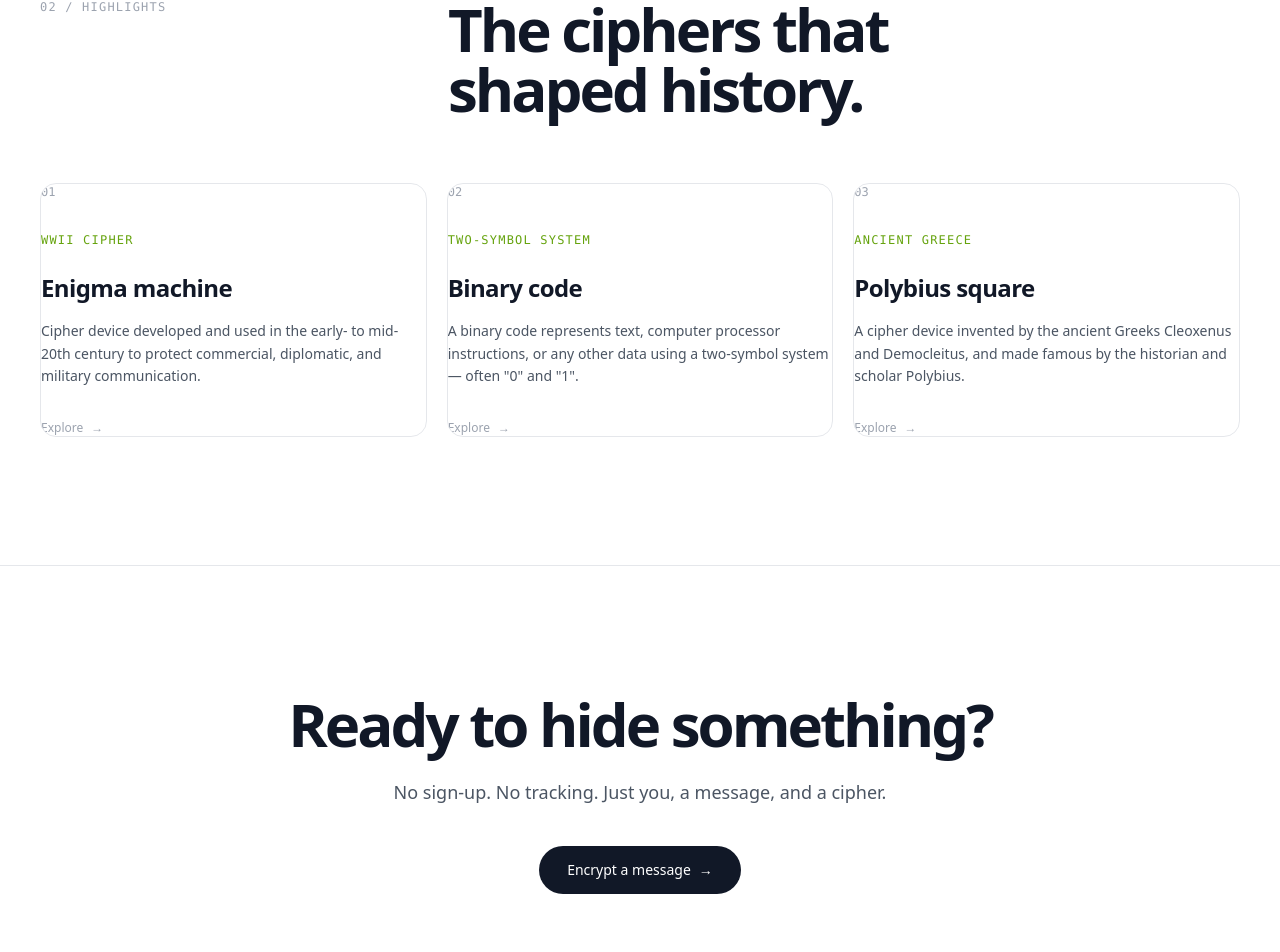
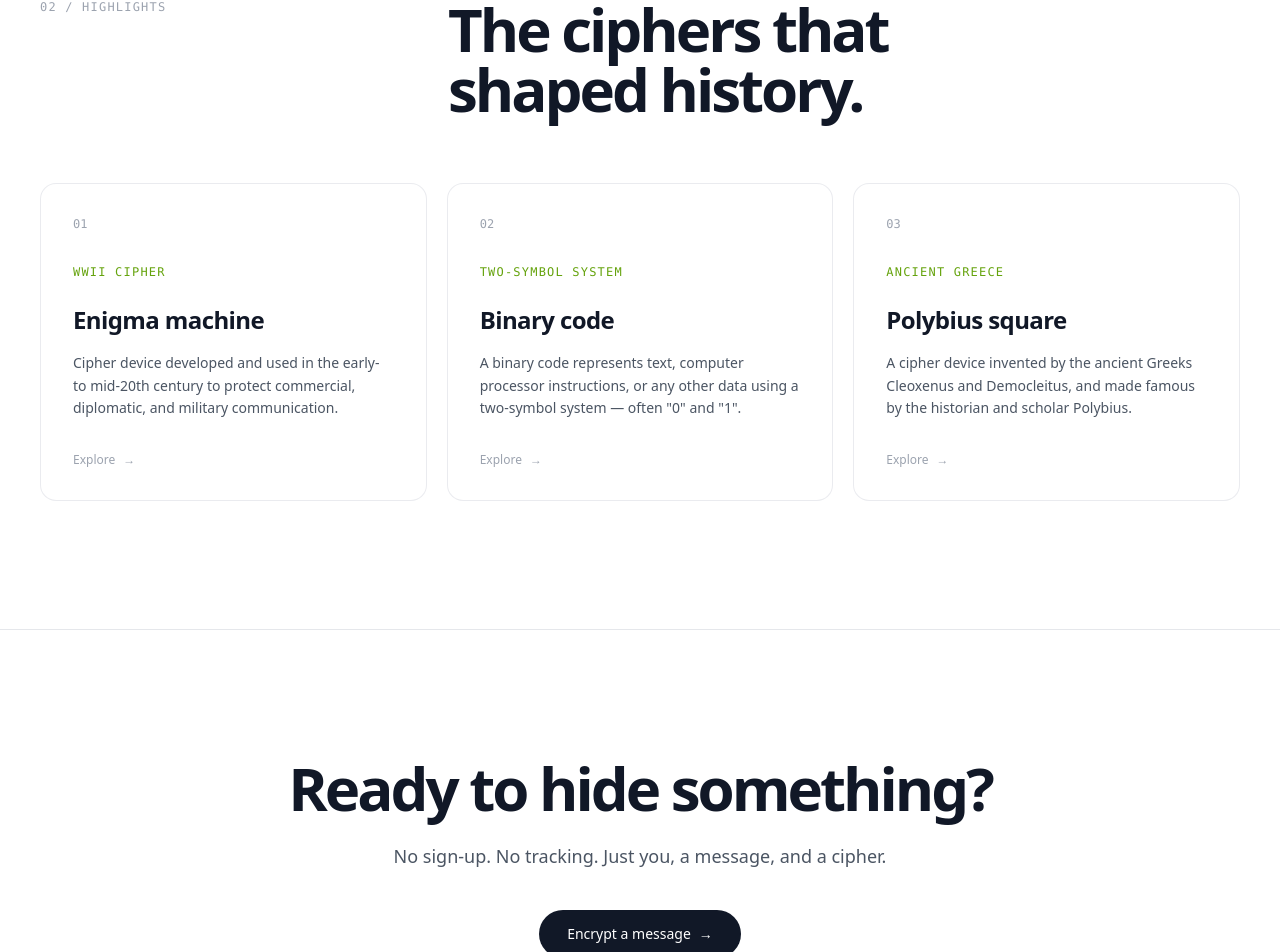
Before and after one commit to Mikeprogrammer973/scode, a React (Create React App) app in the folder scode/: page / in a window 1280 px wide. Shown: the part 1703-2655 px from the top of the page. Built offline with nearby package versions, Linux system fonts and the light colour scheme.

Commit message:
Expand content paths in Tailwind config

```diff
--- a/scode/tailwind.config.js
+++ b/scode/tailwind.config.js
@@ -1,7 +1,12 @@
 /** @type {import('tailwindcss').Config} */
 module.exports = {
   darkMode: 'class',
-  content: ['./src/*tsx', './src/*/*tsx', './src/*/*/*tsx'],
+  content: [
+    './src/*tsx',
+    './src/*/*tsx',
+    './src/*/*/*tsx',
+    './src/*/*/*/*tsx'
+  ],
   theme: {
     extend: {},
   },
```
